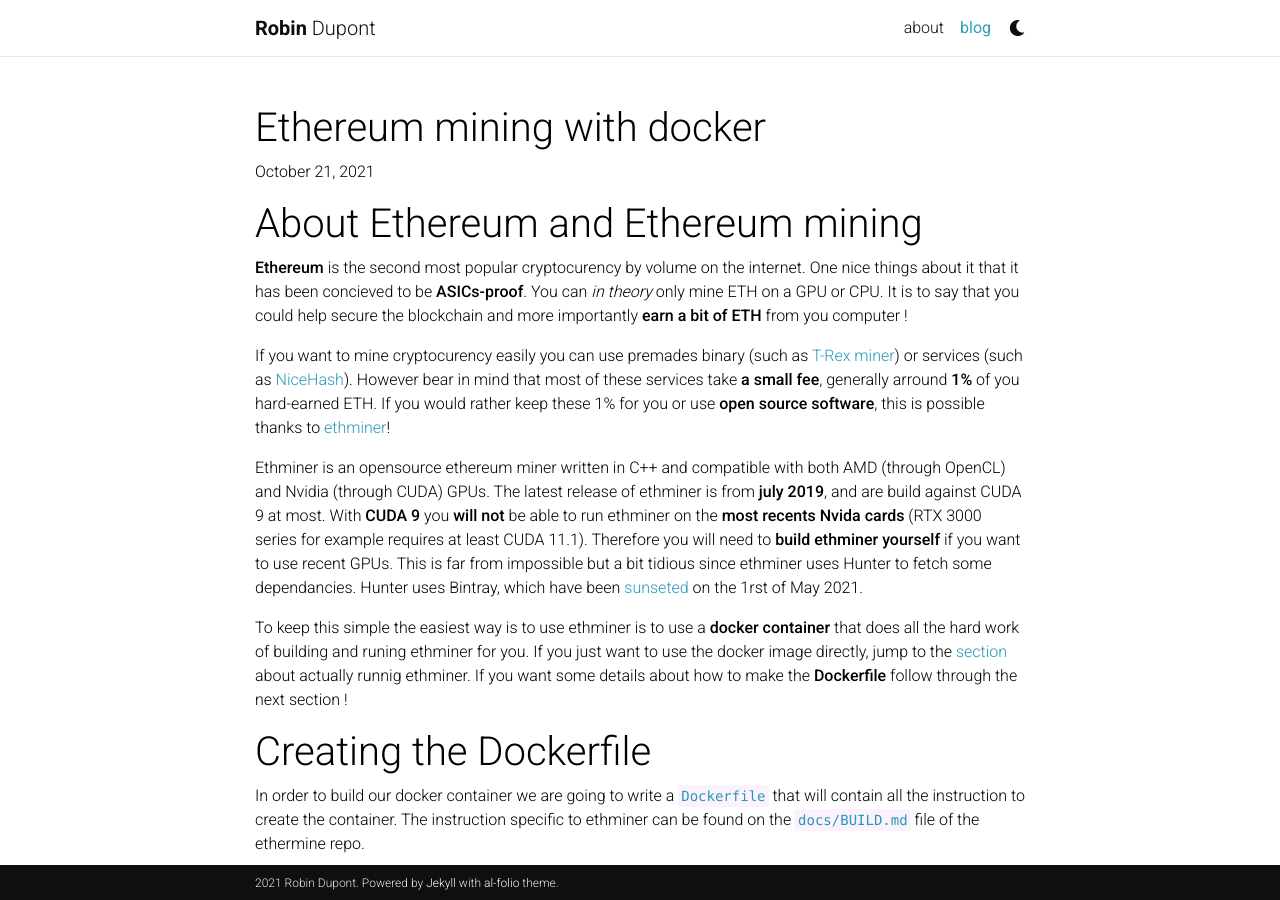
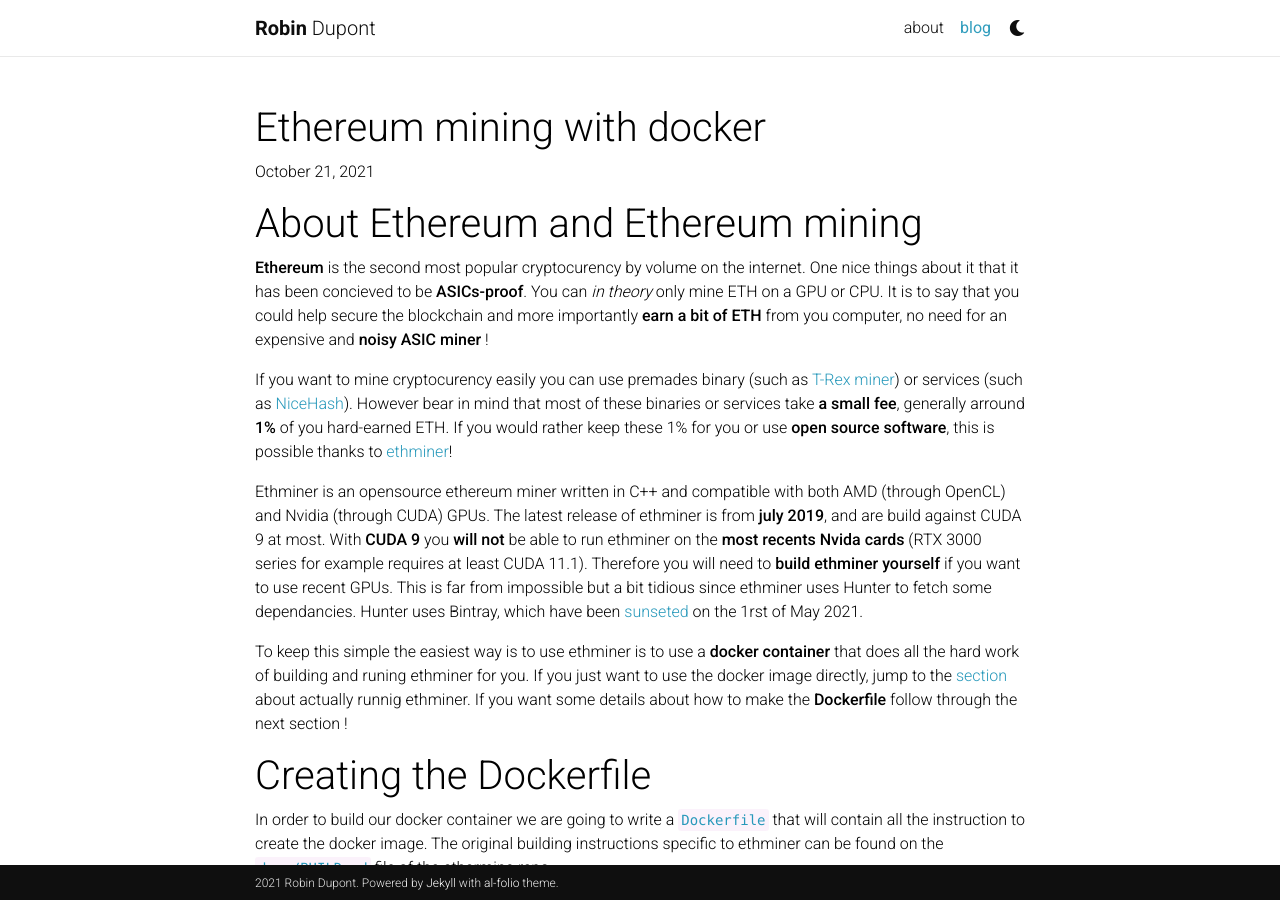
Before and after one commit to N0ciple/n0ciple.github.io, a Jekyll site: the page built from _posts/2021-10-21-ethereum-mining-with-docker.md, in a window 1280 px wide and 900 px high. Built offline with Jekyll 4.4.1, drawn with Linux system fonts in a browser that asks for light colours; nearby versions of some CDN libraries; comment, search, counter and statistics services are not loaded; a style sheet for code colours, icons or effects is not loaded.

Commit message:
edit eth-docker blog post

```diff
--- a/_posts/2021-10-21-ethereum-mining-with-docker.md
+++ b/_posts/2021-10-21-ethereum-mining-with-docker.md
@@ -5,9 +5,9 @@ date: 2021-10-21 20:56 +0200
 ---
 # About Ethereum and Ethereum mining
 
-**Ethereum** is the second most popular cryptocurency by volume on the internet. One nice things about it that it has been concieved to be **ASICs-proof**. You can _in theory_ only mine ETH on a GPU or CPU. It is to say that you could help secure the blockchain and more importantly **earn a bit of ETH** from you computer !
+**Ethereum** is the second most popular cryptocurency by volume on the internet. One nice things about it that it has been concieved to be **ASICs-proof**. You can _in theory_ only mine ETH on a GPU or CPU. It is to say that you could help secure the blockchain and more importantly **earn a bit of ETH** from you computer, no need for an expensive and **noisy ASIC miner** !
 
-If you want to mine cryptocurency easily you can use premades binary (such as [T-Rex miner](https://trex-miner.com/)) or services (such as [NiceHash](https://www.nicehash.com/)). However bear in mind that most of these services take **a small fee**, generally arround **1%** of you hard-earned ETH. If you would rather keep these 1% for you or use **open source software**, this is possible thanks to [ethminer](https://github.com/ethereum-mining/ethminer)!
+If you want to mine cryptocurency easily you can use premades binary (such as [T-Rex miner](https://trex-miner.com/)) or services (such as [NiceHash](https://www.nicehash.com/)). However bear in mind that most of these binaries or services take **a small fee**, generally arround **1%** of you hard-earned ETH. If you would rather keep these 1% for you or use **open source software**, this is possible thanks to [ethminer](https://github.com/ethereum-mining/ethminer)!
 
 Ethminer is an opensource ethereum miner written in C++ and compatible with both AMD (through OpenCL) and Nvidia (through CUDA) GPUs. The latest release of ethminer is from **july 2019**, and are build against CUDA 9 at most. With **CUDA 9** you **will not** be able to run ethminer on the **most recents Nvida cards** (RTX 3000 series for example requires at least CUDA 11.1). Therefore you will need to **build ethminer yourself** if you want to use recent GPUs. This is far from impossible but a bit tidious since ethminer uses Hunter to fetch some dependancies. Hunter uses Bintray, which have been [sunseted](https://jfrog.com/blog/into-the-sunset-bintray-jcenter-gocenter-and-chartcenter/) on the 1rst of May 2021.
 
@@ -15,7 +15,7 @@ To keep this simple the easiest way is to use ethminer is to use a **docker cont
 
 # Creating the Dockerfile
 
-In order to build our docker container we are going to write a `Dockerfile`  that will contain all the instruction to create the container. The instruction specific to ethminer can be found on the [`docs/BUILD.md`](https://github.com/ethereum-mining/ethminer/blob/master/docs/BUILD.md) file of the ethermine repo.
+In order to build our docker container we are going to write a `Dockerfile`  that will contain all the instruction to create the docker image. The original building instructions specific to ethminer can be found on the [`docs/BUILD.md`](https://github.com/ethereum-mining/ethminer/blob/master/docs/BUILD.md) file of the ethermine repo.
 
 In our Dockerfile, we first start by writing the following line that allows us to use a premade image from Nvidia containing the drivers as a base image, on top of which we will install the drivers. As you can see here our docker image will have the driver version `460.73.01`.
 
```
